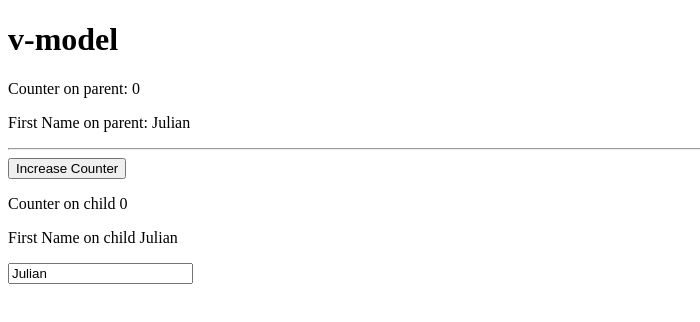
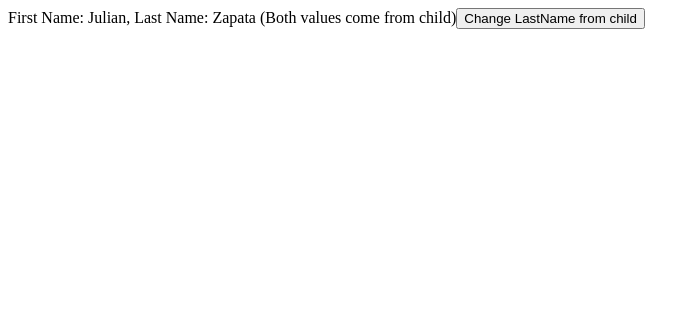
Before and after one commit to julianandreszb/vue-js-certification, a Vue app: page / in a window 1280 px wide. Shown: the top 322 px of the page, without its empty margins (0-700 px from the left). Built offline with nearby package versions, Linux system fonts and the light colour scheme.

Commit message:
Save progress: scoped slots (share props with parent)

```diff
--- a/src/App.vue
+++ b/src/App.vue
@@ -12,11 +12,12 @@
 // import SlotComponentContainer from '@/components/Component/Slot/SlotComponentContainer.vue'
 // import ComponentsContainer from '@/components/Component/DynamicComponents/ComponentsContainer.vue'
 //import DefineAsyncComponent from '@/components/Component/AsyncComp/DefineAsyncComponent.vue'
-import VModelParent from '@/components/Component/VModel/VModelParent.vue'
+//import VModelParent from '@/components/Component/VModel/VModelParent.vue'
+import ParentWrapper from '@/components/Component/Slot/ScopedSlots/ParentWrapper.vue'
 </script>
 
 <template>
-  <VModelParent />
+  <ParentWrapper />
 </template>
 
 <style scoped></style>
--- /dev/null
+++ b/src/components/Component/Slot/ScopedSlots/ChildSlotScoped.vue
@@ -0,0 +1,16 @@
+<script setup>
+import { ref } from 'vue'
+
+const theLastName = ref('Zapata')
+</script>
+
+<template>
+  <div>
+    <slot :firstName="`Julian`" :lastName="theLastName"></slot>
+    <button @click="() => (theLastName = 'LastName was changed :D')">
+      Change LastName from child
+    </button>
+  </div>
+</template>
+
+<style scoped></style>
--- /dev/null
+++ b/src/components/Component/Slot/ScopedSlots/ParentWrapper.vue
@@ -0,0 +1,13 @@
+<script setup>
+import ChildSlotScoped from '@/components/Component/Slot/ScopedSlots/ChildSlotScoped.vue'
+</script>
+
+<template>
+  <ChildSlotScoped v-slot="slotProps">
+    {{
+      `First Name: ${slotProps.firstName}, Last Name: ${slotProps.lastName} (Both values come from child)`
+    }}
+  </ChildSlotScoped>
+</template>
+
+<style scoped></style>
```
